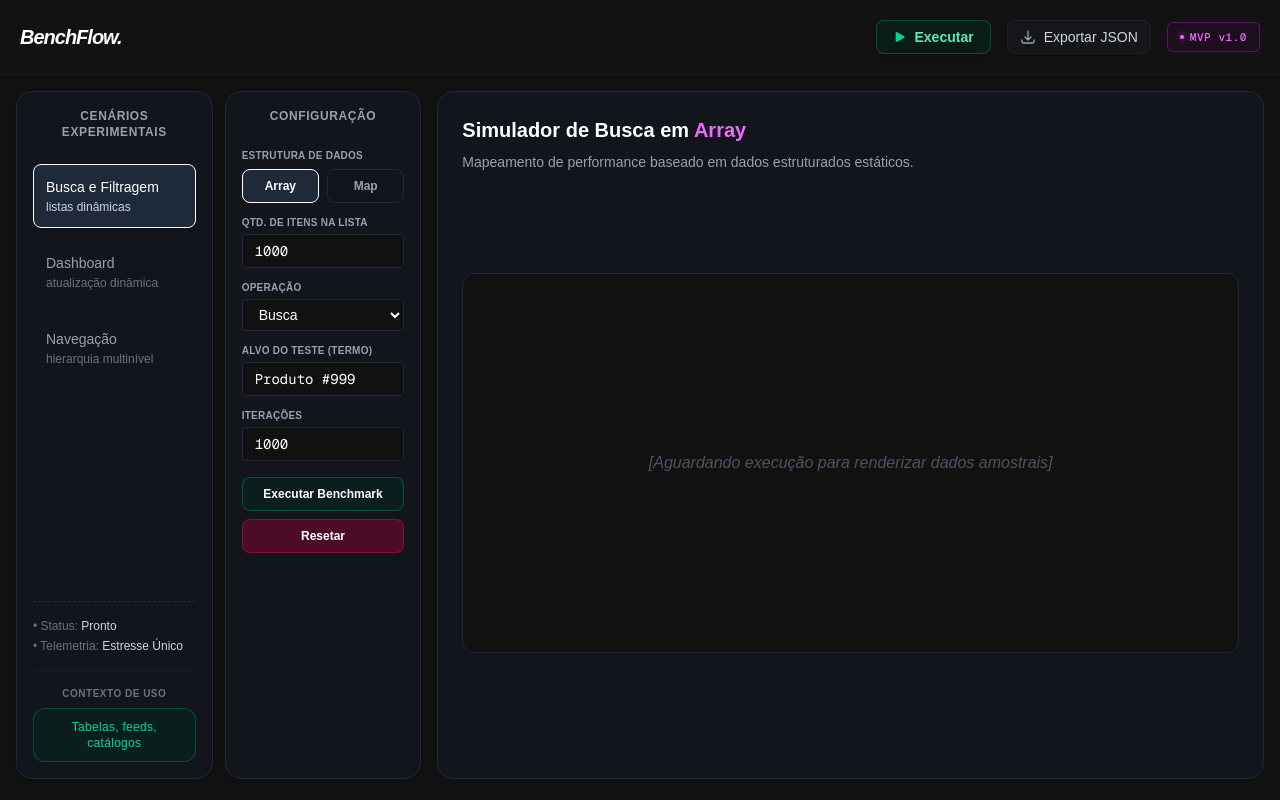
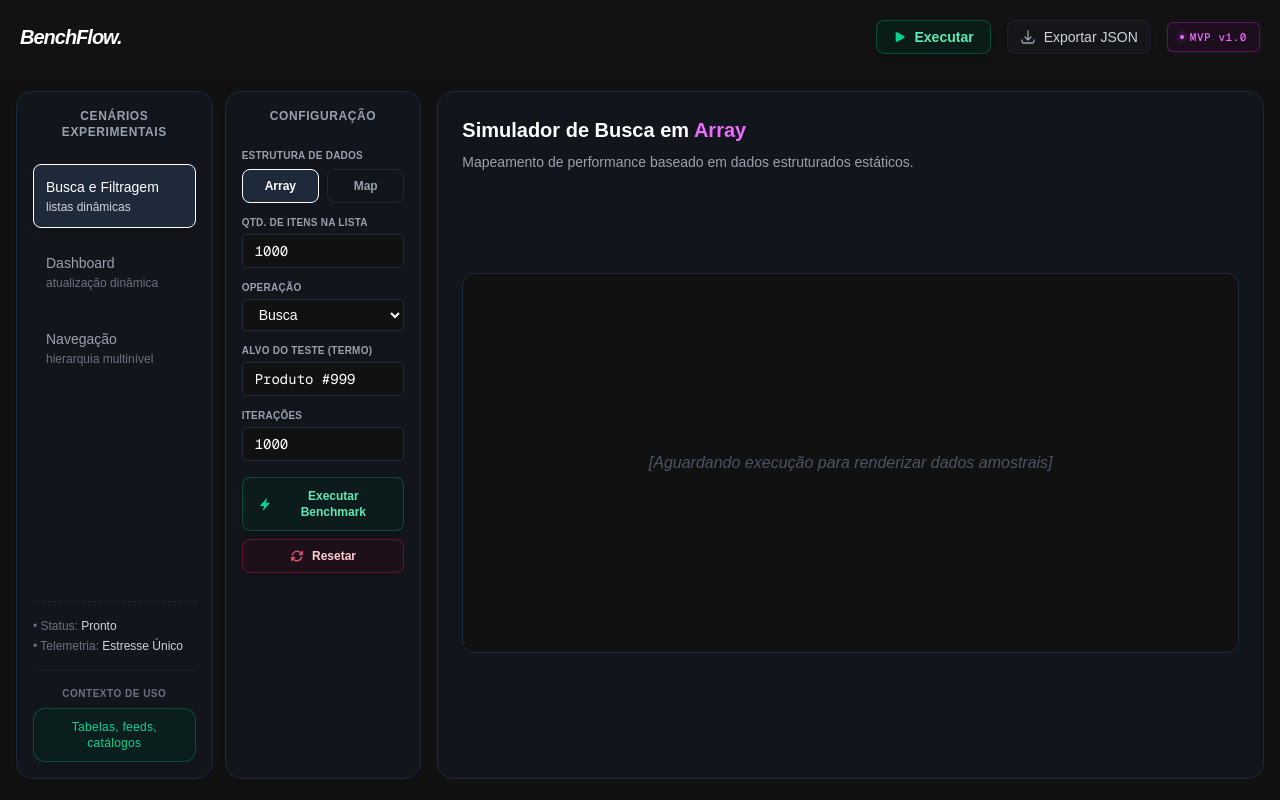
Before and after one commit to Gabb83/benchflow, a Next.js app: page / in a window 1280 px wide. Built offline with nearby package versions, Linux system fonts and the light colour scheme.

Commit message:
feat: ajustes nos cenários

```diff
--- a/src/components/ConfigBusca.tsx
+++ b/src/components/ConfigBusca.tsx
@@ -57,10 +57,57 @@ export default function ConfigBusca({ estrutura, setEstrutura, qtdItens, setQtdI
       </div>
 
       <div className="pt-1 space-y-2">
-        <button type="button" disabled={isRodando} onClick={executar} className="w-full bg-emerald-950/40 border border-emerald-500/30 hover:bg-emerald-900/60 disabled:opacity-50 text-white text-xs font-semibold py-2 px-4 rounded-lg cursor-pointer">
-          {isRodando ? 'Processando...' : 'Executar Benchmark'}
+        <button
+          type="button"
+          disabled={isRodando}
+          onClick={executar}
+          className="w-full flex items-center justify-center gap-2 bg-emerald-950/30 border border-emerald-500/30 hover:bg-emerald-900/50 hover:border-emerald-400 text-emerald-300 hover:text-white text-xs font-bold py-2.5 px-4 rounded-lg shadow-md transition-all duration-200 cursor-pointer active:scale-[0.98] disabled:opacity-40 disabled:pointer-events-none group"
+        >
+          {isRodando ? (
+            <>
+              <svg
+                className="animate-spin h-3.5 w-3.5 text-emerald-400"
+                xmlns="http://www.w3.org/2000/svg"
+                fill="none"
+                viewBox="0 0 24 24"
+              >
+                <circle className="opacity-25" cx="12" cy="12" r="10" stroke="currentColor" strokeWidth="4" />
+                <path className="opacity-75" fill="currentColor" d="M4 12a8 8 0 018-8V0C5.373 0 0 5.373 0 12h4zm2 5.291A7.962 7.962 0 014 12H0c0 3.042 1.135 5.824 3 7.938l3-2.647z" />
+              </svg>
+              <span className="text-emerald-400/80 tracking-wide">Processando...</span>
+            </>
+          ) : (
+            <>
+              <svg
+                xmlns="http://www.w3.org/2000/svg"
+                viewBox="0 0 24 24"
+                fill="currentColor"
+                className="w-3.5 h-3.5 text-emerald-400 group-hover:text-emerald-300 group-hover:scale-110 transition-transform duration-200"
+              >
+                <path fillRule="evenodd" d="M14.615 1.595a.75.75 0 0 1 .359.852L12.972 9.5h6.278a.75.75 0 0 1 .58 1.222l-11 13a.75.75 0 0 1-1.22-.852l2.003-7.12H3.35a.75.75 0 0 1-.58-1.222l11-13a.75.75 0 0 1 .845-.138Z" clipRule="evenodd" />
+              </svg>
+              <span>Executar Benchmark</span>
+            </>
+          )}
         </button>
-        <button type="button" onClick={resetar} className="w-full bg-rose-800/40 border border-rose-500/30 text-white text-xs font-semibold py-2 rounded-lg cursor-pointer">Resetar</button>
+
+        <button
+          type="button"
+          onClick={resetar}
+          className="w-full flex items-center justify-center gap-2 bg-rose-950/20 border border-rose-500/30 hover:bg-rose-900/40 hover:border-rose-500/60 text-rose-200 hover:text-white text-xs font-semibold py-2 px-4 rounded-lg shadow-sm transition-all duration-200 cursor-pointer active:scale-[0.98] group"
+        >
+          <svg
+            xmlns="http://www.w3.org/2000/svg"
+            fill="none"
+            viewBox="0 0 24 24"
+            strokeWidth={2.5}
+            stroke="currentColor"
+            className="w-3.5 h-3.5 text-rose-400/80 group-hover:text-rose-400 group-hover:rotate-45 transition-transform duration-300 ease-out"
+          >
+            <path strokeLinecap="round" strokeLinejoin="round" d="M16.023 9.348h4.992v-.001M2.985 19.644v-4.992m0 0h4.992m-4.993 0 3.181 3.183a8.25 8.25 0 0 0 13.803-3.7M4.031 9.865a8.25 8.25 0 0 1 13.803-3.7l3.181 3.182m0-4.991v4.99" />
+          </svg>
+          <span>Resetar</span>
+        </button>
       </div>
     </div>
   );
--- a/src/components/ConfigDashboard.tsx
+++ b/src/components/ConfigDashboard.tsx
@@ -34,7 +34,7 @@ export default function ConfigDashboard({
           {(['array', 'map', 'fila'] as EstruturaDashboardId[]).map((est) => (
             <button
               key={est} type="button" disabled={isRodando} onClick={() => setEstruturaDashboard(est)}
-              className={`text-[11px] font-semibold py-2 px-1 rounded-lg border disabled:opacity-40 capitalize ${estruturaDashboard === est ? 'bg-[#1e2939] border-white text-white' : 'bg-transparent border-[#1e2939] text-gray-400'}`}
+              className={`cursor-pointer text-[11px] font-semibold py-2 px-1 rounded-lg border disabled:opacity-40 capitalize ${estruturaDashboard === est ? 'bg-[#1e2939] border-white text-white' : 'bg-transparent border-[#1e2939] text-gray-400'}`}
             >
               {est}
             </button>
@@ -54,17 +54,61 @@ export default function ConfigDashboard({
 
       <div className="pt-2 space-y-2">
         <button
-          type="button" onClick={isRodando ? parar : iniciar}
-          className={`w-full border text-white text-xs font-semibold py-2 px-4 rounded-lg cursor-pointer transition-colors ${isRodando ? 'bg-red-950/40 border-red-500/30 hover:bg-red-900/50' : 'bg-emerald-950/40 border-emerald-500/30 hover:bg-emerald-900/60'}`}
+          type="button"
+          onClick={isRodando ? parar : iniciar}
+          className={`w-full flex items-center justify-center gap-2 border text-xs font-bold py-2.5 px-4 rounded-lg shadow-md transition-all duration-200 cursor-pointer active:scale-[0.98] group ${
+            isRodando
+              ? 'bg-rose-955/20 border-rose-500/30 text-rose-300 hover:bg-rose-900/40 hover:border-rose-400 hover:text-white'
+              : 'bg-emerald-950/30 border-emerald-500/30 text-emerald-300 hover:bg-emerald-900/50 hover:border-emerald-400 hover:text-white'
+          }`}
         >
-          {isRodando ? 'Parar Monitoramento' : 'Iniciar Stream de Dados'}
+          {isRodando ? (
+            <>
+              <svg
+                xmlns="http://www.w3.org/2000/svg"
+                fill="none"
+                viewBox="0 0 24 24"
+                strokeWidth={2.5}
+                stroke="currentColor"
+                className="w-4 h-4 text-rose-400 animate-pulse"
+              >
+                <path strokeLinecap="round" strokeLinejoin="round" d="M9.342 10.421a1.5 1.5 0 0 1 2.227 0l2.227 2.227a1.5 1.5 0 0 0 2.227 0M10.5 21V3m0 18a3.5 3.5 0 1 0 0-7 3.5 3.5 0 0 0 0 7Zm0-14a3.5 3.5 0 1 1 0-7 3.5 3.5 0 0 1 0 7Z" />
+              </svg>
+              <span className="tracking-wide">Parar Monitoramento</span>
+            </>
+          ) : (
+            <>
+              <svg
+                xmlns="http://www.w3.org/2000/svg"
+                fill="none"
+                viewBox="0 0 24 24"
+                strokeWidth={2.5}
+                stroke="currentColor"
+                className="w-4 h-4 text-emerald-400 group-hover:translate-x-0.5 transition-transform"
+              >
+                <path strokeLinecap="round" strokeLinejoin="round" d="M15.59 14.37a6 6 0 0 1-5.84 7.38v-4.8m5.84-2.58a14.98 14.98 0 0 0 6.16-12.12A14.98 14.98 0 0 0 9.631 8.41m5.96 5.96a14.926 14.926 0 0 1-5.841 2.58m-.119-8.54a6 6 0 0 0-7.381 5.84h4.8m2.581-5.84a14.927 14.927 0 0 0-2.58 5.84m2.6-5.84 5.96 5.96m-5.96-5.96V4.38A14.92 14.92 0 0 1 9.63 8.42Z" />
+              </svg>
+              <span>Iniciar Stream de Dados</span>
+            </>
+          )}
         </button>
+
         <button
-          type="reset"
+          type="button"
           onClick={resetar}
-          className="w-full bg-rose-800/40 border border-rose-500/30 text-white text-xs font-semibold py-2 rounded-lg cursor-pointer"
+          className="w-full flex items-center justify-center gap-2 bg-rose-950/20 border border-rose-500/30 hover:bg-rose-900/40 hover:border-rose-500/60 text-rose-200 hover:text-white text-xs font-semibold py-2 px-4 rounded-lg shadow-sm transition-all duration-200 cursor-pointer active:scale-[0.98] group"
         >
-          Resetar
+          <svg
+            xmlns="http://www.w3.org/2000/svg"
+            fill="none"
+            viewBox="0 0 24 24"
+            strokeWidth={2.5}
+            stroke="currentColor"
+            className="w-3.5 h-3.5 text-rose-400/80 group-hover:text-rose-400 group-hover:rotate-45 transition-transform duration-300 ease-out"
+          >
+            <path strokeLinecap="round" strokeLinejoin="round" d="M16.023 9.348h4.992v-.001M2.985 19.644v-4.992m0 0h4.992m-4.993 0 3.181 3.183a8.25 8.25 0 0 0 13.803-3.7M4.031 9.865a8.25 8.25 0 0 1 13.803-3.7l3.181 3.182m0-4.991v4.99" />
+          </svg>
+          <span>Resetar</span>
         </button>
       </div>
     </div>
```
